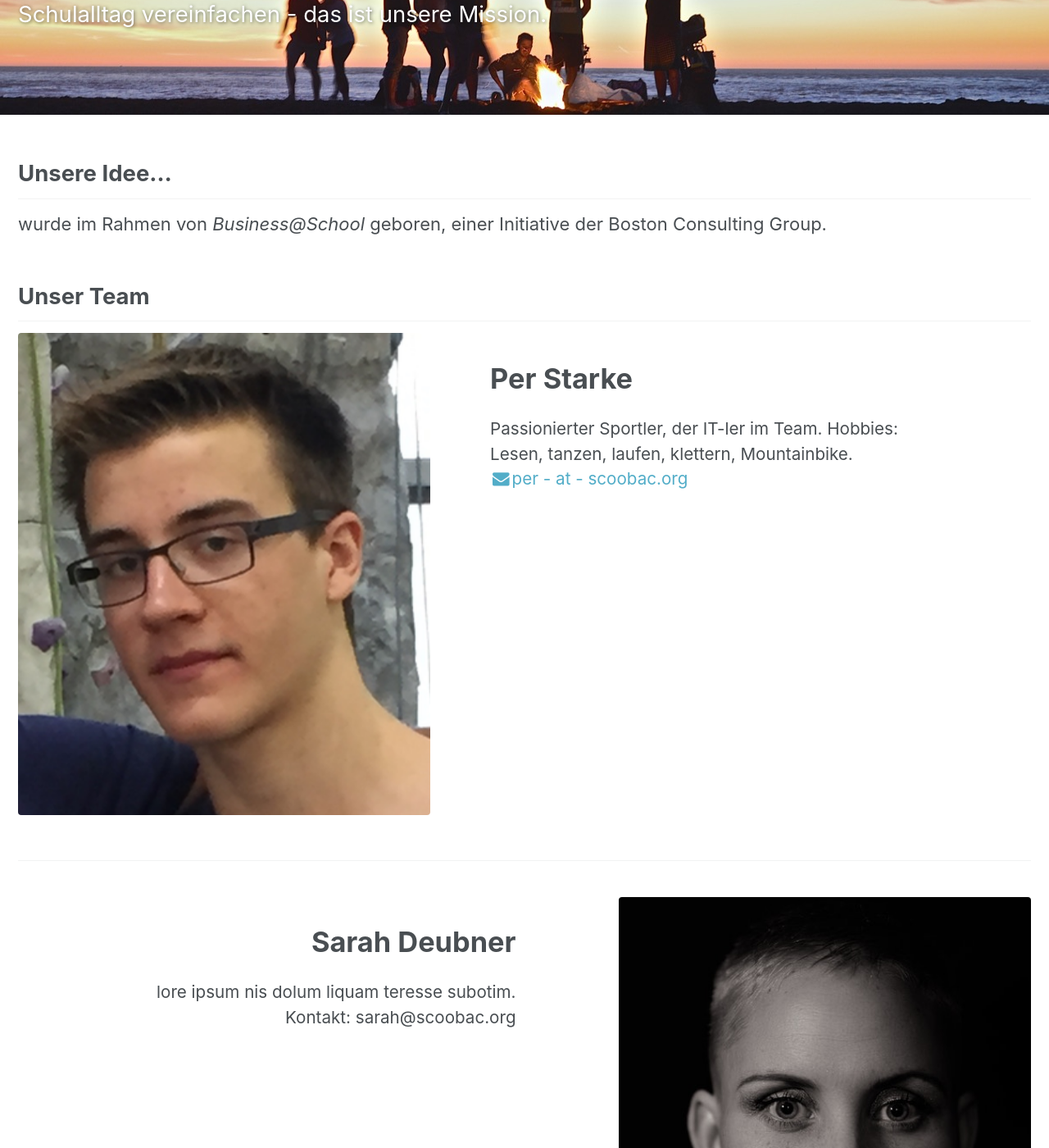
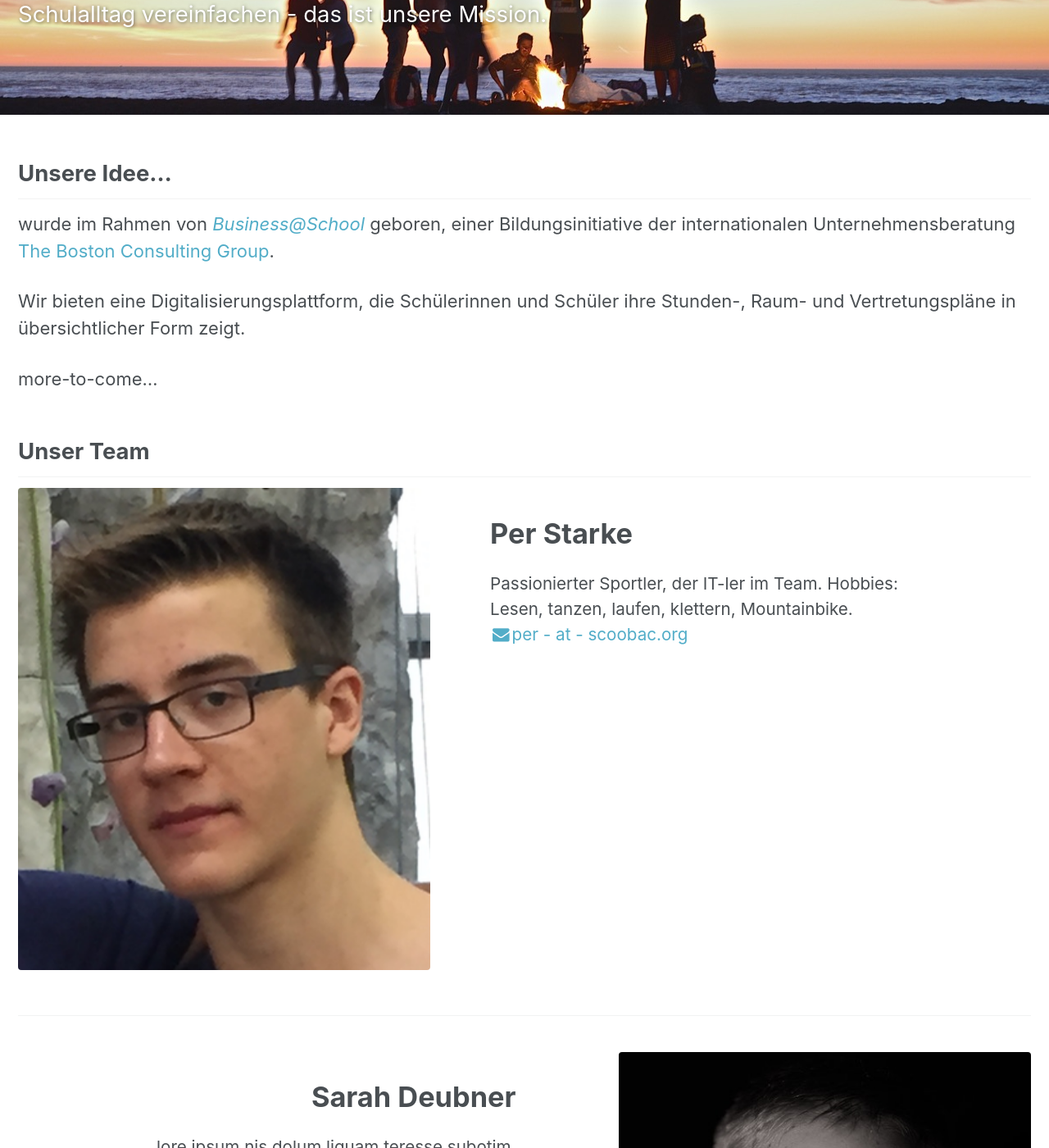
Before and after one commit to scoobac/scoobac-site, a Jekyll site: the page built from _pages/about.md, in a window 1280 px wide and 1400 px high, scrolled down 250 px. Shown: the whole window at 82% size. Built offline with Jekyll 4.4.1, drawn with Linux system fonts in a browser that asks for light colours; some of the changed text lies outside the part shown.

Commit message:
updated about

```diff
--- a/_pages/about.md
+++ b/_pages/about.md
@@ -18,39 +18,44 @@ feature_sarah:
  - image_path: /assets/images/about/sarah_portrait.png
    alt: Sarah Deubner
    title: Sarah Deubner
-   excerpt: 'lore ipsum nis dolum liquam teresse subotim. <br>Kontakt: sarah@scoobac.org'
+   excerpt: 'lore ipsum nis dolum liquam teresse subotim. <br><br>[<i class="fa fa-fw fa-envelope"/>sarah - at - scoobac.org](mailto:sarah@scoobac.org)'
 
 
 feature_laetitia:
     - image_path: /assets/images/about/laetitia_portrait.png
       alt: Laetitia Breitenbach
       title: Laetitia Breitenbach
-      excerpt: 'lore ipsum nis dolum liquam teresse subotim. <br>Kontakt: laetitia@scoobac.org'
+      excerpt: 'lore ipsum nis dolum liquam teresse subotim. <br><br>[<i class="fa fa-fw fa-envelope"/>laetitia - at - scoobac.org](mailto:laetitia@scoobac.org)'
 
 
 feature_milan:
    - image_path: /assets/images/about/milan_portrait.png
      alt: Milan Schaffrath
      title: Milan Schaffrath
-     excerpt: 'Unser Experte für Wirtschaft und Chemie. <br>Kontakt: milan@scoobac.org'
+     excerpt: 'Unser Experte für Wirtschaft und Chemie. <br><br>[<i class="fa fa-fw fa-envelope"/>milan - at - scoobac.org](mailto:milan@scoobac.org)'
 
 feature_robert:
   - image_path: /assets/images/about/robert_portrait.png
     alt: Robert Amelung
     title: Robert Amelung
-    excerpt: 'lore ipsum nis dolum liquam teresse subotim. <br>Kontakt: robert@scoobac.org'
+    excerpt: 'lore ipsum nis dolum liquam teresse subotim. <br><br>[<i class="fa fa-fw fa-envelope"/>robert - at - scoobac.org](mailto:robert@scoobac.org)'
 
 
 ---
 
 ## Unsere Idee...
 
-wurde im Rahmen von _Business@School_ geboren, einer Initiative der
-Boston Consulting Group.
+wurde im Rahmen von [_Business@School_](https://www.business-at-school.net)
+geboren, einer Bildungsinitiative der internationalen Unternehmensberatung
+[The Boston Consulting Group](http://www.bcg.de/).
+
+Wir bieten eine Digitalisierungsplattform, die Schülerinnen und Schüler ihre
+Stunden-, Raum- und Vertretungspläne in übersichtlicher Form zeigt.
+
+more-to-come...
 
 
 ## Unser Team
-
 
 {% include feature_row id="feature_per" type="left" %}
 
```
